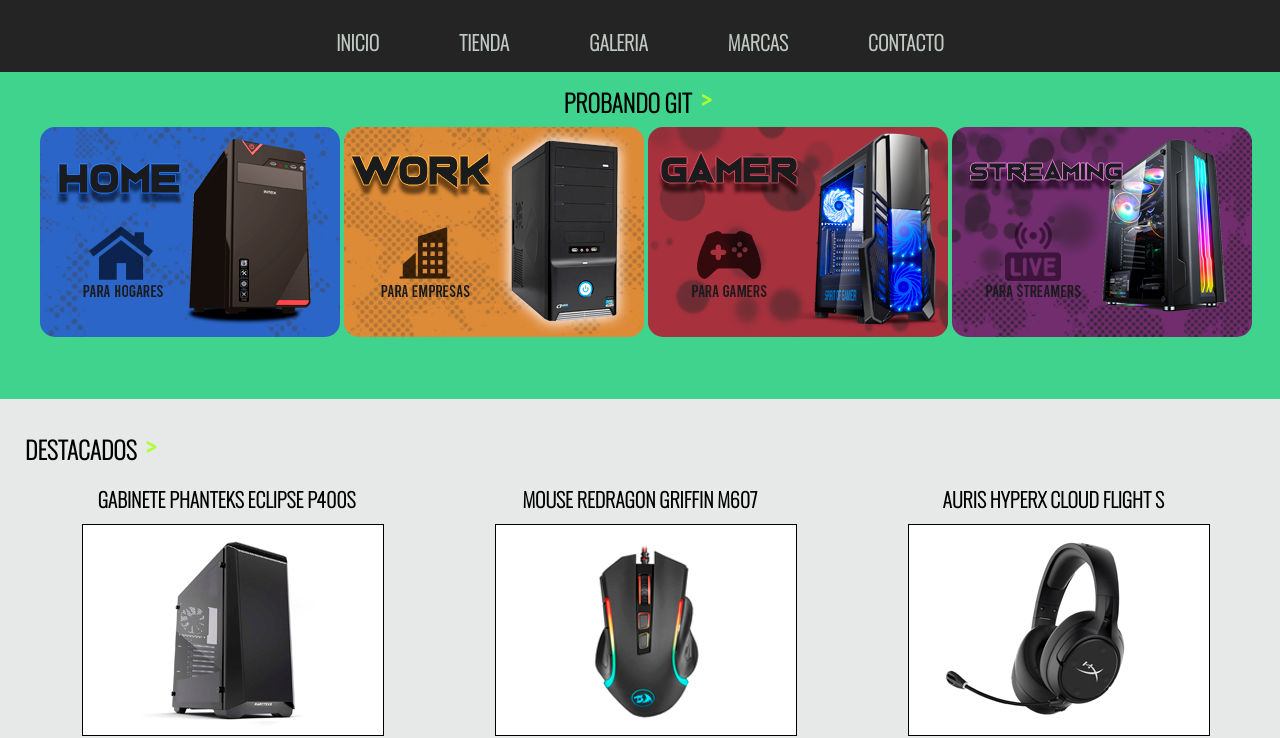
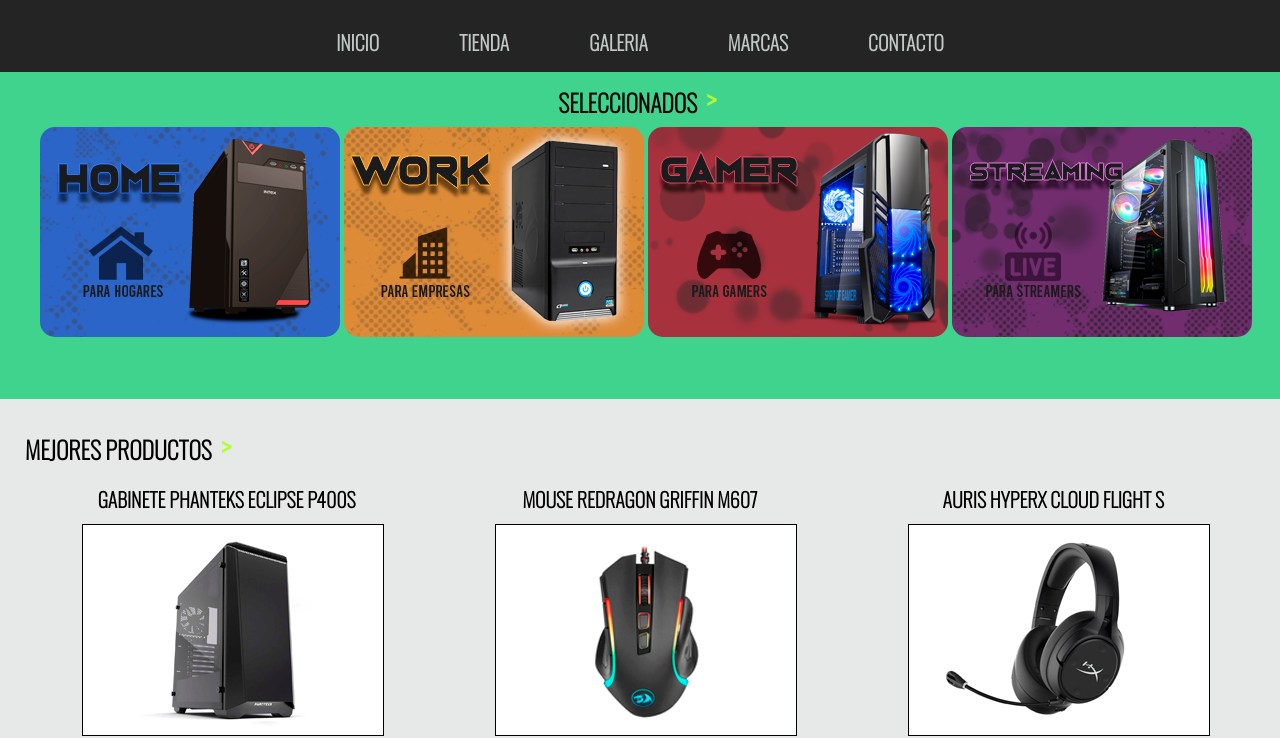
Before and after one commit to LucasGallo182/MallTopTienda, a plain HTML site: page index.html in a window 1280 px wide. Shown: the part 92-830 px from the top of the page. Drawn offline with nearby package versions, Linux system fonts and the light colour scheme.

Commit message:
cambio de titulos

```diff
--- a/index.html
+++ b/index.html
@@ -42,7 +42,7 @@
         <aside class="left__aside">
             <div class="aside__container">
                 <div>
-                    <h2>PROBANDO GIT <span class="flecha__style">></span></h2>
+                    <h2>SELECCIONADOS <span class="flecha__style">></span></h2>
                 </div>
                 <div class="contenedor__recomendados">
                     <div class="contenedor__img__aside">
@@ -65,7 +65,7 @@
             <article class="article__container">
                 <!--DESTACADOS-->
                 <div>
-                    <h2>DESTACADOS <span class="flecha__style">></span></h2>
+                    <h2>MEJORES PRODUCTOS <span class="flecha__style">></span></h2>
                 </div>
                 <div class="contenedor__destacados">
                     <div class="contenedor__producto">
@@ -119,7 +119,7 @@
                 </div>
                 <!--REVIEWS-->
                 <div>
-                    <h2 class="h2__reviews">REVIEWS <span class="flecha__style">></span></h2>
+                    <h2 class="h2__reviews">MEJORES REVIEWS <span class="flecha__style">></span></h2>
                 </div>
                 <div class="contenedor__reviews">
                     <div class="contenedor__iframe">
```
